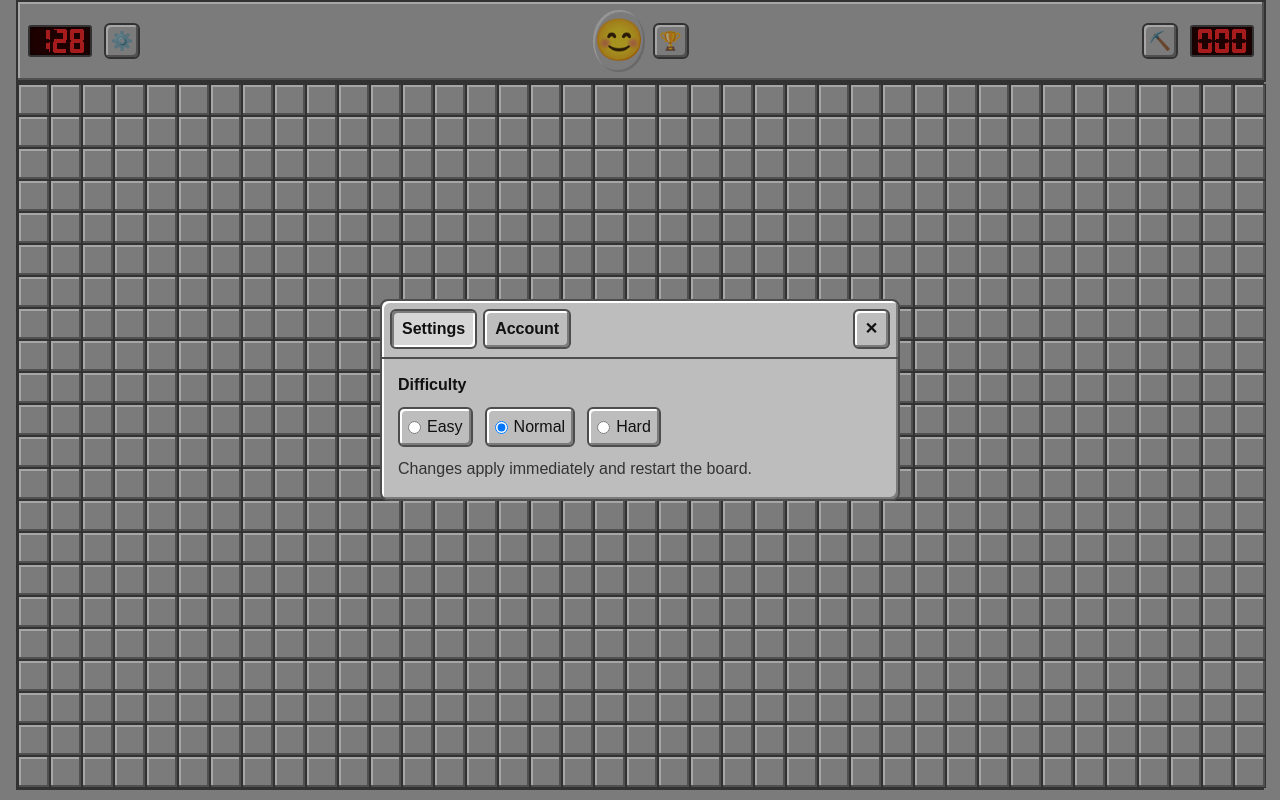
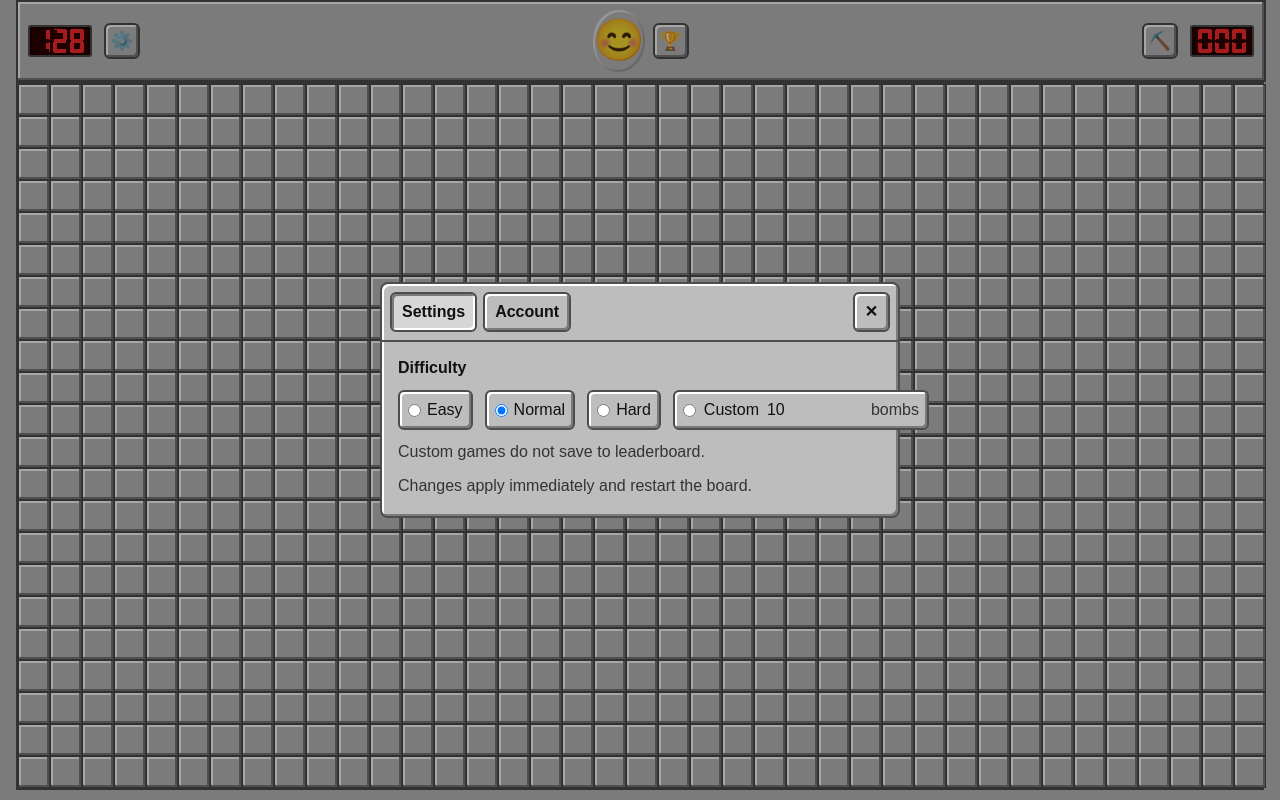
Before and after one commit to mnfjorge/minesweep, a Next.js app: page / in a window 1280 px wide. Both pictures are taken after a click on the button "⚙️". Built offline with nearby package versions, Linux system fonts and the light colour scheme; no server answers.

Commit message:
feat: Add custom difficulty and mines setting
Co-authored-by: mnfjorge <mnfjorge@gmail.com>

```diff
--- a/app/Game.tsx
+++ b/app/Game.tsx
@@ -22,11 +22,12 @@ type BoardConfig = {
   mines: number;
 };
 
-type Difficulty = 'easy' | 'normal' | 'hard';
+type RankableDifficulty = 'easy' | 'normal' | 'hard';
+type Difficulty = RankableDifficulty | 'custom';
 
 export default function Game(props: {
-  onSubmitRank: (args: { seconds: number; difficulty: Difficulty }) => Promise<unknown>;
-  fetchLeaderboard: () => Promise<{ easy: Array<{ userId: string; seconds: number; name: string | null; email: string | null }>; normal: Array<{ userId: string; seconds: number; name: string | null; email: string | null }>; hard: Array<{ userId: string; seconds: number; name: string | null; email: string | null }> }>;
+  onSubmitRank: (args: { seconds: number; difficulty: RankableDifficulty }) => Promise<unknown>;
+  fetchLeaderboard: () => Promise<{ easy: Array<{ userId: string; seconds: number; name: string | null; email: string | null }>; normal: Array<{ userId: string; seconds: number; name: string | null; email: string | null }>; hard: Array<{ userId: string; seconds: number; name: string | null; email: string | null }>; }>;
 }) {
   const { onSubmitRank, fetchLeaderboard } = props;
 
@@ -168,13 +169,24 @@ export default function Game(props: {
     let difficultySaved: Difficulty = 'normal';
     try {
       const saved = window.localStorage.getItem('ms_difficulty_v1');
-      if (saved === 'easy' || saved === 'normal' || saved === 'hard') {
-        difficultySaved = saved;
+      if (saved === 'easy' || saved === 'normal' || saved === 'hard' || saved === 'custom') {
+        difficultySaved = saved as Difficulty;
       }
     } catch {}
-    const factor = difficultySaved === 'easy' ? 0.1 : difficultySaved === 'hard' ? 0.2 : 0.15;
-    const mines = Math.max(1, Math.floor(total * factor));
-    return { rows, cols, mines };
+    if (difficultySaved === 'custom') {
+      let custom = 10;
+      try {
+        const raw = window.localStorage.getItem('ms_custom_mines_v1');
+        const n = raw == null ? NaN : Number(raw);
+        if (Number.isFinite(n) && n >= 0) custom = Math.floor(n);
+      } catch {}
+      const mines = Math.max(0, Math.floor(custom));
+      return { rows, cols, mines };
+    } else {
+      const factor = difficultySaved === 'easy' ? 0.1 : difficultySaved === 'hard' ? 0.2 : 0.15;
+      const mines = Math.max(1, Math.floor(total * factor));
+      return { rows, cols, mines };
+    }
   }, []);
 
   const track = (eventName: string, params?: Record<string, any>) => {
@@ -193,13 +205,23 @@ export default function Game(props: {
     if (typeof window === 'undefined') return 'normal';
     try {
       const saved = window.localStorage.getItem('ms_difficulty_v1');
-      if (saved === 'easy' || saved === 'normal' || saved === 'hard') return saved;
+      if (saved === 'easy' || saved === 'normal' || saved === 'hard' || saved === 'custom') return saved as Difficulty;
     } catch {}
     return 'normal';
+  });
+  const [customMines, setCustomMines] = useState<number>(() => {
+    if (typeof window === 'undefined') return 10;
+    try {
+      const raw = window.localStorage.getItem('ms_custom_mines_v1');
+      const n = raw == null ? NaN : Number(raw);
+      if (Number.isFinite(n) && n >= 0) return Math.floor(n);
+    } catch {}
+    return 10;
   });
   const [board, setBoard] = useState<Cell[][]>(() =>
     createEmptyBoard(config.rows, config.cols)
   );
+  const [actualMines, setActualMines] = useState<number>(config.mines);
   const [isFirstClick, setIsFirstClick] = useState<boolean>(true);
   const [gameOver, setGameOver] = useState<boolean>(false);
   const [isWin, setIsWin] = useState<boolean>(false);
@@ -228,13 +250,16 @@ export default function Game(props: {
     gameOverRef.current = gameOver;
   }, [gameOver]);
 
-  const minesRemaining = Math.max(config.mines - flagsPlaced, 0);
+  const minesRemaining = Math.max(actualMines - flagsPlaced, 0);
   const computeMinesForDifficulty = useCallback(
     (totalCells: number, diff: Difficulty) => {
+      if (diff === 'custom') {
+        return Math.max(0, Math.floor(customMines));
+      }
       const factor = diff === 'easy' ? 0.1 : diff === 'hard' ? 0.2 : 0.15;
       return Math.max(1, Math.floor(totalCells * factor));
     },
-    []
+    [customMines]
   );
 
   const reset = useCallback(
@@ -242,6 +267,7 @@ export default function Game(props: {
       const next = override ?? computeConfig();
       setConfig(next);
       setBoard(createEmptyBoard(next.rows, next.cols));
+      setActualMines(next.mines);
       setIsFirstClick(true);
       setGameOver(false);
       setIsWin(false);
@@ -269,10 +295,25 @@ export default function Game(props: {
       if (nextDifficulty === 'easy') track('difficulty_easy');
       else if (nextDifficulty === 'normal') track('difficulty_normal');
       else if (nextDifficulty === 'hard') track('difficulty_hard');
+      else if (nextDifficulty === 'custom') track('difficulty_custom');
       reset({ rows: config.rows, cols: config.cols, mines });
     },
     [computeMinesForDifficulty, config.cols, config.rows, reset]
   );
+
+  const updateCustomMines = useCallback((n: number) => {
+    const sanitized = Number.isFinite(n) && n >= 0 ? Math.floor(n) : 0;
+    setCustomMines(sanitized);
+    try {
+      if (typeof window !== 'undefined') {
+        window.localStorage.setItem('ms_custom_mines_v1', String(sanitized));
+      }
+    } catch {}
+  }, []);
+
+  const applyCustom = useCallback(() => {
+    applyDifficulty('custom');
+  }, [applyDifficulty]);
 
   useEffect(() => {
     const onResize = () => {
@@ -319,7 +360,7 @@ export default function Game(props: {
           }
         }
         setBoard(clone);
-        setFlagsPlaced(config.mines);
+        setFlagsPlaced(mines);
         track('win', {
           seconds,
           rows: config.rows,
@@ -328,16 +369,16 @@ export default function Game(props: {
           difficulty,
         });
         try {
-          if (status === 'authenticated') {
+          if (status === 'authenticated' && difficulty !== 'custom') {
             if (!(window as any)._rankSubmitted) {
               (window as any)._rankSubmitted = true;
-              onSubmitRank({ seconds, difficulty }).catch(() => { alert('Ranking not saved') });
+              onSubmitRank({ seconds, difficulty: difficulty as RankableDifficulty }).catch(() => { alert('Ranking not saved') });
             }
           }
         } catch {}
       }
     },
-    [config.mines, status, seconds, onSubmitRank]
+    [config.mines, status, seconds, onSubmitRank, difficulty]
   );
 
   const revealCell = useCallback(
@@ -347,6 +388,14 @@ export default function Game(props: {
 
       if (isFirstClick) {
         placeMines(newBoard, r, c, config.mines);
+        // Count actual mines placed (can be less than requested if not enough available cells)
+        let placed = 0;
+        for (let rr = 0; rr < newBoard.length; rr++) {
+          for (let cc = 0; cc < newBoard[0].length; cc++) {
+            if (newBoard[rr][cc].isMine) placed++;
+          }
+        }
+        setActualMines(placed);
         setIsFirstClick(false);
         startTimer();
         track('game_start', {
@@ -712,6 +761,9 @@ export default function Game(props: {
         onClose={() => setIsSettingsOpen(false)}
         difficulty={difficulty}
         applyDifficulty={applyDifficulty}
+        customMines={customMines}
+        onChangeCustomMines={(n) => updateCustomMines(n)}
+        applyCustom={applyCustom}
         onTrack={(e) => track(e)}
       />
 
--- a/app/components/Settings.tsx
+++ b/app/components/Settings.tsx
@@ -2,7 +2,7 @@
 
 import { signIn, signOut, useSession } from "next-auth/react";
 
-export type Difficulty = "easy" | "normal" | "hard";
+export type Difficulty = "easy" | "normal" | "hard" | "custom";
 
 export default function Settings(props: {
   isOpen: boolean;
@@ -11,9 +11,12 @@ export default function Settings(props: {
   onClose: () => void;
   difficulty: Difficulty;
   applyDifficulty: (d: Difficulty) => void;
+  customMines: number;
+  onChangeCustomMines: (n: number) => void;
+  applyCustom: () => void;
   onTrack?: (eventName: string) => void;
 }) {
-  const { isOpen, activeTab, onChangeTab, onClose, difficulty, applyDifficulty, onTrack } = props;
+  const { isOpen, activeTab, onChangeTab, onClose, difficulty, applyDifficulty, customMines, onChangeCustomMines, applyCustom, onTrack } = props;
   const { data: session, status } = useSession();
 
   if (!isOpen) return null;
@@ -75,7 +78,30 @@ export default function Settings(props: {
                 />
                 <span>Hard</span>
               </label>
+              <label className="ms-radio" style={{ display: "flex", alignItems: "center", gap: 8 }}>
+                <input
+                  type="radio"
+                  name="difficulty"
+                  value="custom"
+                  checked={difficulty === "custom"}
+                  onChange={() => applyCustom()}
+                />
+                <span>Custom</span>
+                <input
+                  type="number"
+                  min={0}
+                  step={1}
+                  value={Number.isFinite(customMines) ? customMines : 0}
+                  onChange={(e: any) => { onChangeCustomMines(Math.max(0, Math.floor(Number(e.target.value)))); if (difficulty === "custom") applyCustom(); }}
+                  aria-label="Custom bombs count"
+                  style={{ width: 96 }}
+                />
+                <span style={{ opacity: 0.8 }}>
+                  bombs
+                </span>
+              </label>
             </div>
+            <div className="ms-hint">Custom games do not save to leaderboard.</div>
             <div className="ms-hint">Changes apply immediately and restart the board.</div>
           </div>
         )}
```
